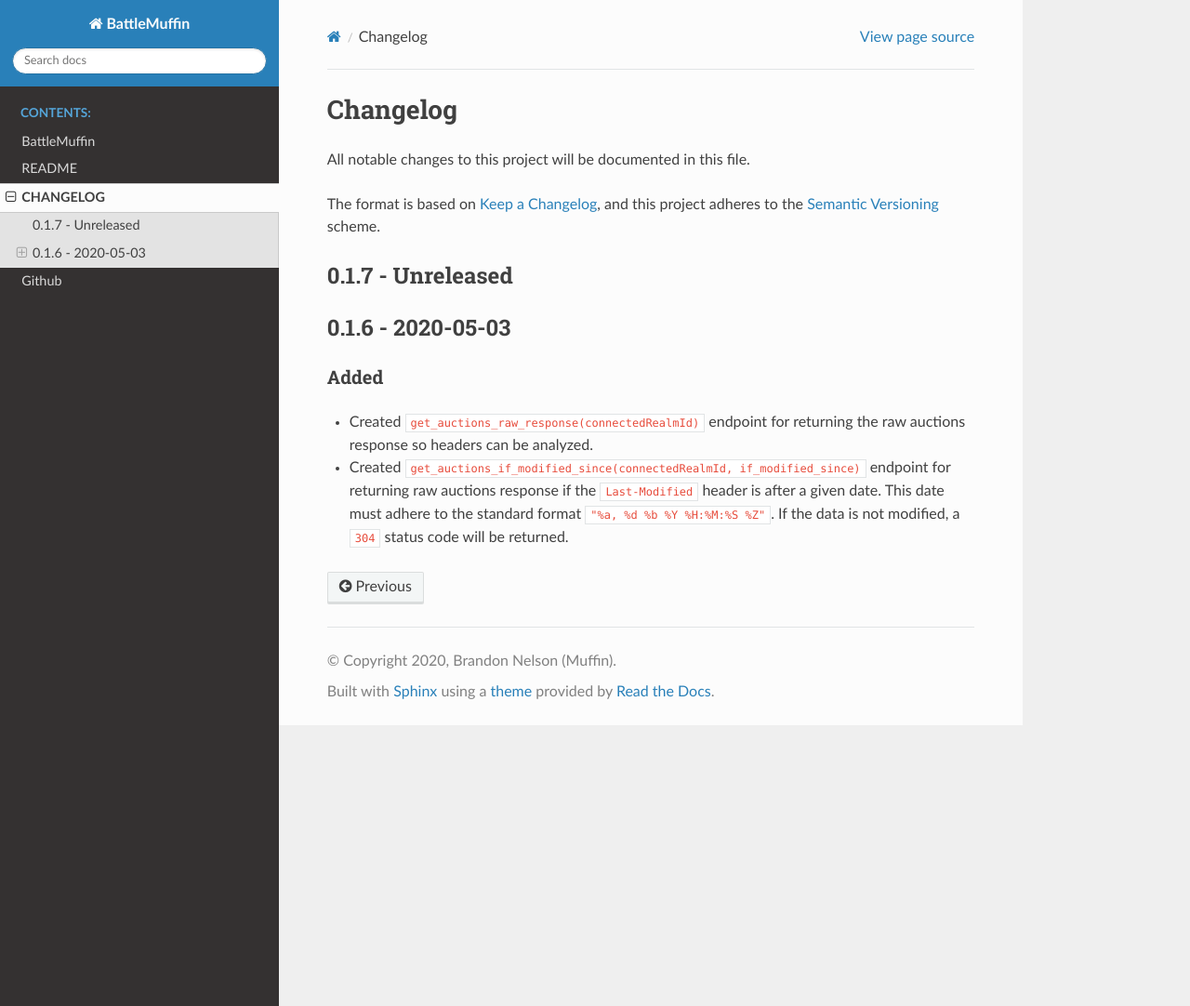
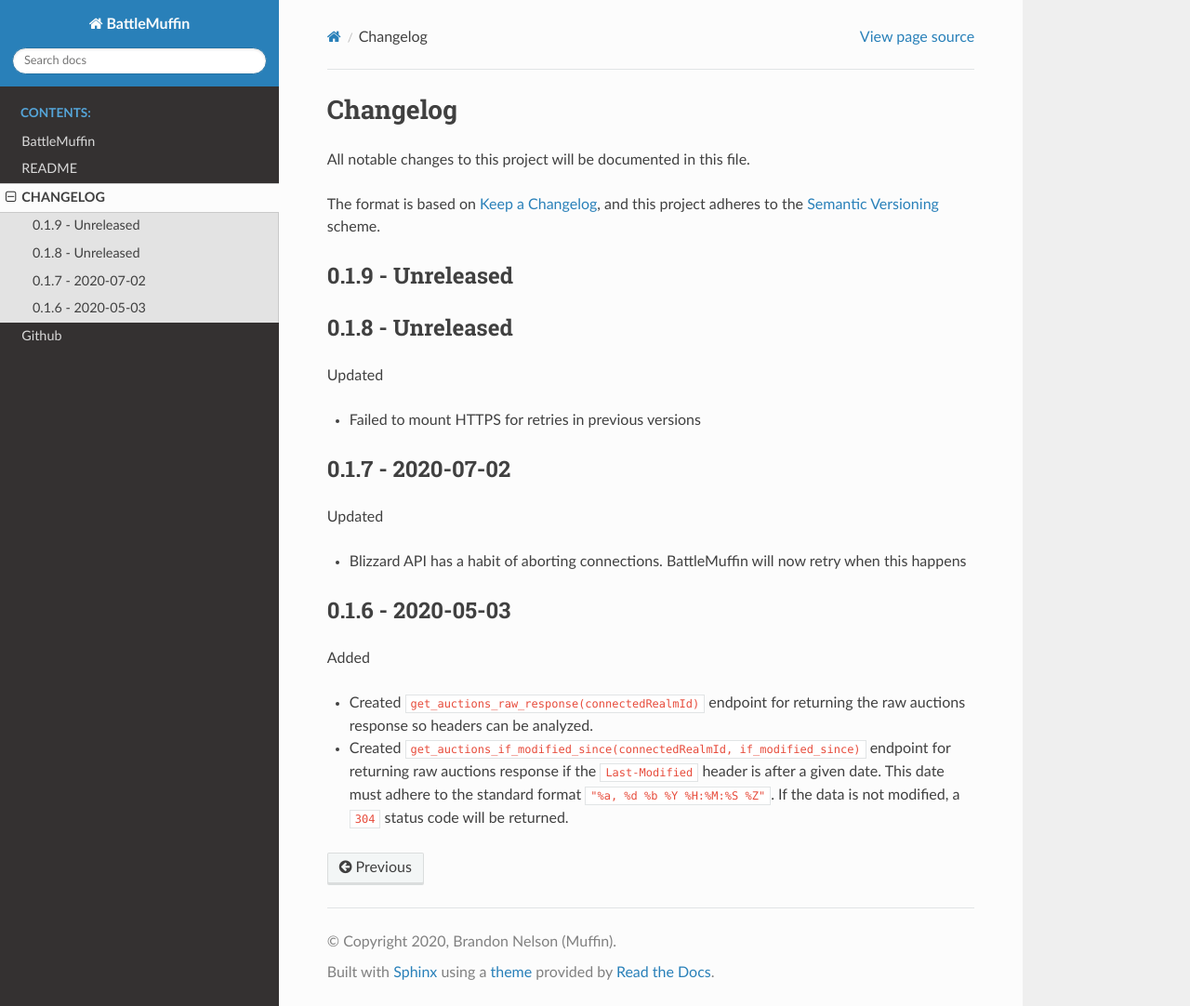
Before and after one commit to tehmufifnman/BattleMuffin-Python, a Sphinx documentation site: the page built from docs/changelog.rst, in a window 1280 px wide and 1082 px high. Shown: the whole window at 93% size. Built offline with Sphinx 7.4.7 and the Read the Docs theme 2.0.0, drawn with Linux system fonts in a browser that asks for light colours.

Commit message:
Added retries to initial client

```diff
--- a/CHANGELOG.rst
+++ b/CHANGELOG.rst
@@ -6,14 +6,25 @@ All notable changes to this project will be documented in this file.
 The format is based on `Keep a Changelog`_, and this project adheres to the
 `Semantic Versioning`_ scheme.
 
+0.1.9 - Unreleased
+==================
 
-0.1.7 - Unreleased
+0.1.8 - Unreleased
 ==================
+Updated
+
+- Failed to mount HTTPS for retries in previous versions
+
+0.1.7 - 2020-07-02
+==================
+Updated
+
+- Blizzard API has a habit of aborting connections. BattleMuffin will now retry when this happens
 
 0.1.6 - 2020-05-03
 ==================
 Added
------
+
 - Created ``get_auctions_raw_response(connectedRealmId)`` endpoint for returning the
   raw auctions response so headers can be analyzed.
 - Created ``get_auctions_if_modified_since(connectedRealmId, if_modified_since)``
--- a/battlemuffin/__about__.py
+++ b/battlemuffin/__about__.py
@@ -3,4 +3,4 @@ This module is the single source of truth for any package metadata
 that is used both in distribution (i.e., setup.py) and within the
 codebase.
 """
-__version__ = "0.1.6"
+__version__ = "0.1.8"
--- a/docs/conf.py
+++ b/docs/conf.py
@@ -23,7 +23,7 @@ copyright = "2020, Brandon Nelson (Muffin)"
 author = "Brandon Nelson (Muffin)"
 
 # The full version, including alpha/beta/rc tags
-release = "0.1.6"
+release = "0.1.8"
 master_doc = "index"
 
 # -- General configuration ---------------------------------------------------
```
Also changed, not shown: 1 other file.
